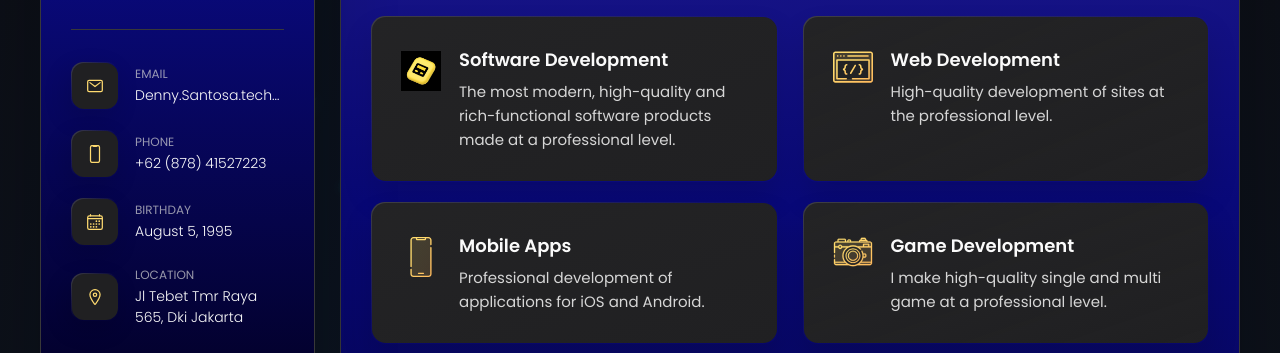
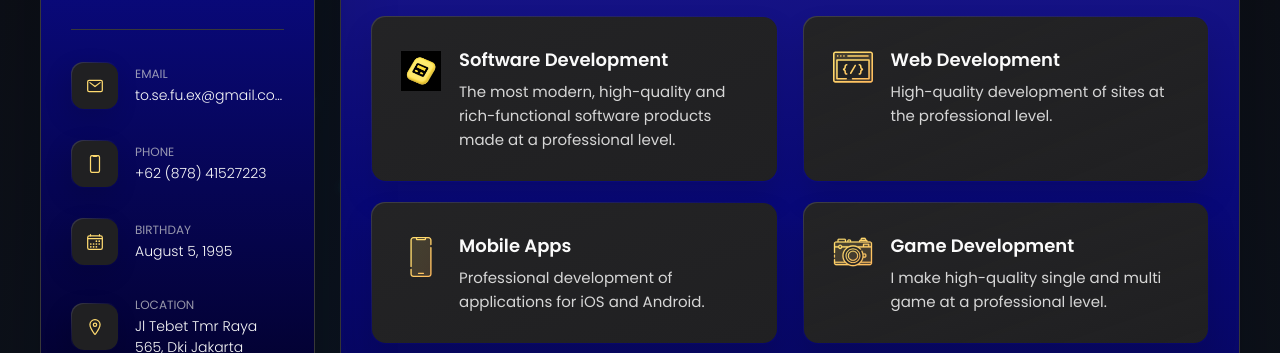
Before and after one commit to Luckyminion0/Luckyminion0.github.io, a website: page index.html in a window 1280 px wide. Shown: the part 378-731 px from the top of the page. Drawn offline with nearby package versions, Linux system fonts and the light colour scheme.

Commit message:
update mail address

```diff
--- a/assets/css/style.css
+++ b/assets/css/style.css
@@ -1571,6 +1571,7 @@ textarea.form-input::-webkit-resizer { display: none; }
 
   .contacts-list {
     grid-template-columns: 1fr 1fr;
+    gap: 30px 15px;
   }
 
 
@@ -1816,7 +1817,7 @@ textarea.form-input::-webkit-resizer { display: none; }
 
   .main-content {
     min-width: 75%;
-    width: 75%;
+    width: 100%;
     margin: 0;
   }
 
--- a/index.html
+++ b/index.html
@@ -125,7 +125,7 @@
             <div class="contact-info">
               <p class="contact-title">Email</p>
 
-              <a href="mailto:Denny.santosa.tech@gmail.com" class="contact-link">Denny.Santosa.tech@gmail.com</a>
+              <a href="mailto:to.se.fu.ex@gmail.com" class="contact-link">to.se.fu.ex@gmail.com</a>
             </div>
 
           </li>
```
